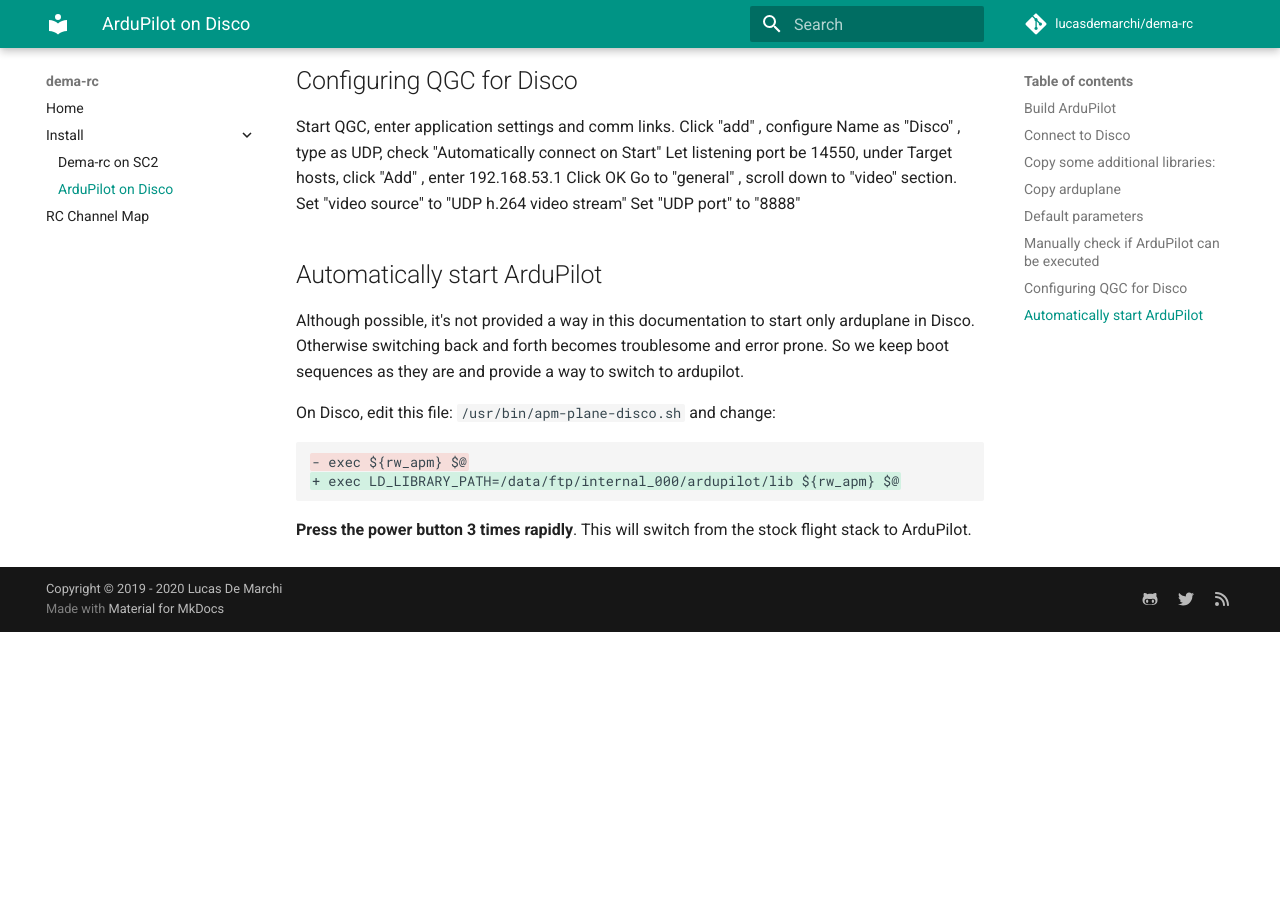
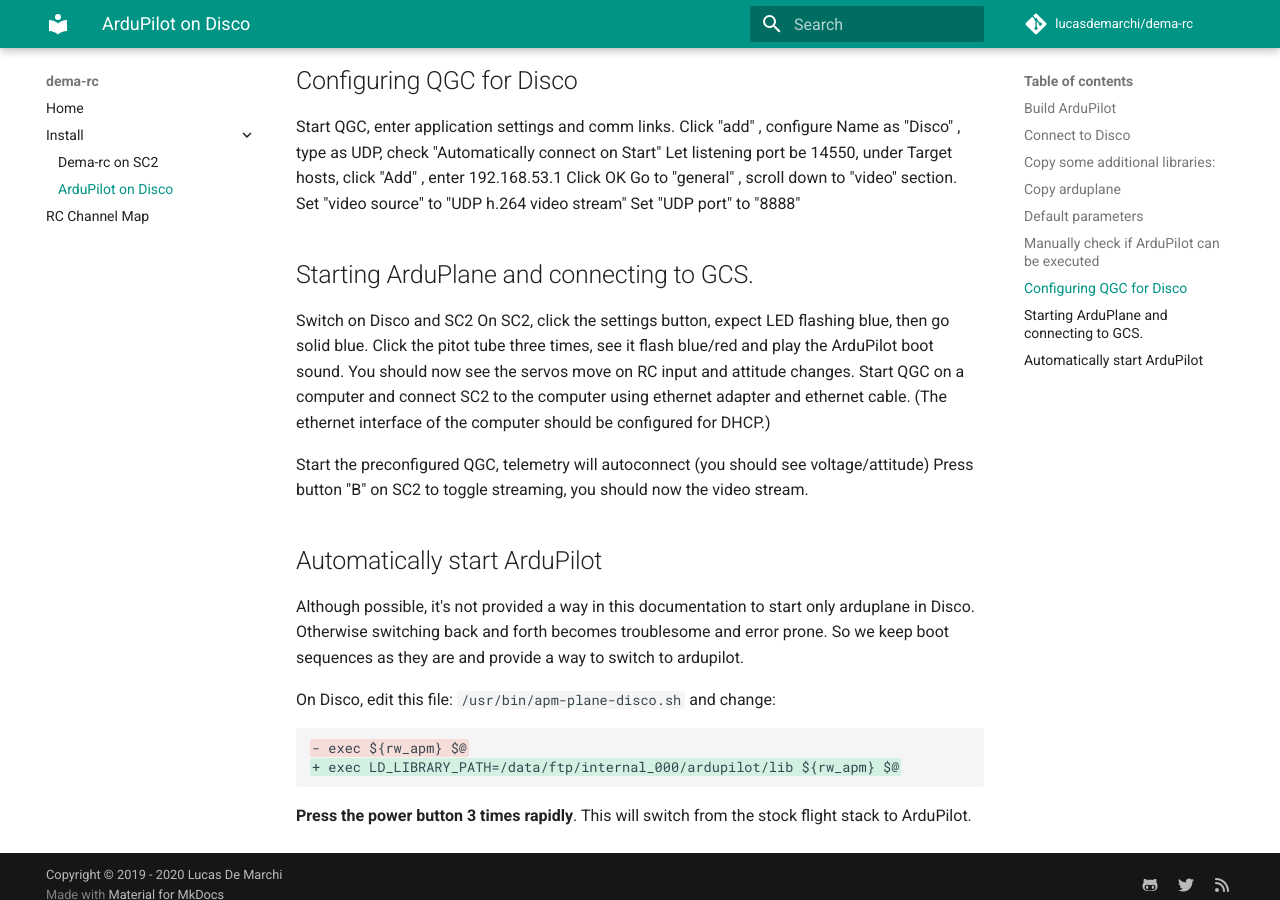
Before and after one commit to ArduPilot/dema-rc, an MkDocs documentation site: the page built from docs/install-ardupilot.md, in a window 1280 px wide and 900 px high, scrolled down 1866 px. Built offline with MkDocs 1.6.1 and Material for MkDocs 9.7.7, drawn with Linux system fonts in a browser that asks for light colours; comment, search, counter and statistics services are not loaded; before the commit the page ends 2498 px from its top, so only the background shows below that.

```diff
--- a/docs/install-ardupilot.md
+++ b/docs/install-ardupilot.md
@@ -91,6 +91,18 @@
 Set "UDP port" to "8888"
 
 
+## Starting ArduPlane and connecting to GCS.
+Switch on Disco and SC2
+On SC2, click the settings button, expect LED flashing blue, then go solid blue.
+Click the pitot tube three times, see it flash blue/red and play the ArduPilot boot sound.
+You should now see the servos move on RC input and attitude changes.
+Start QGC on a computer and connect SC2 to the computer using ethernet adapter and ethernet cable.
+(The ethernet interface of the computer should be configured for DHCP.)
+
+Start the preconfigured QGC, telemetry will autoconnect (you should see voltage/attitude)
+Press button "B" on SC2 to toggle streaming, you should now the video stream.
+
+
 ## Automatically start ArduPilot
 
 Although possible, it's not provided a way in this documentation to start only
```
